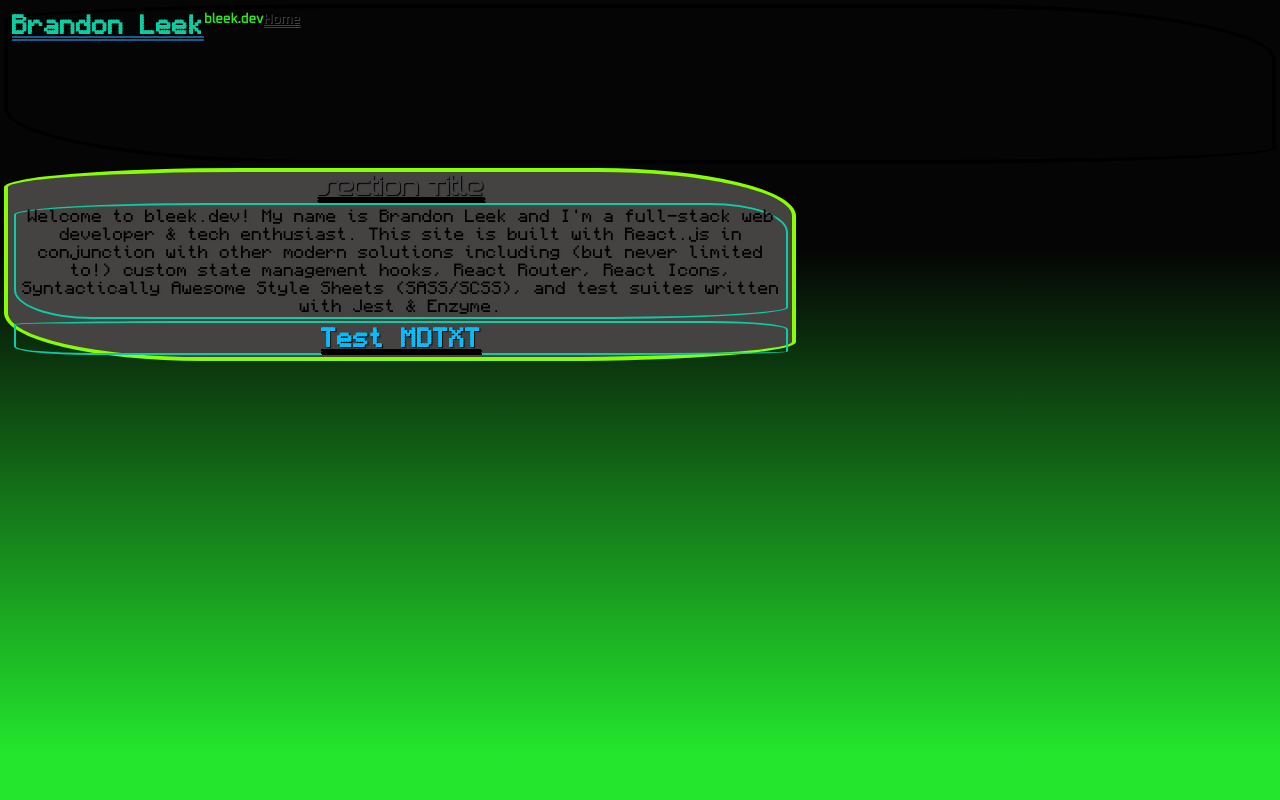
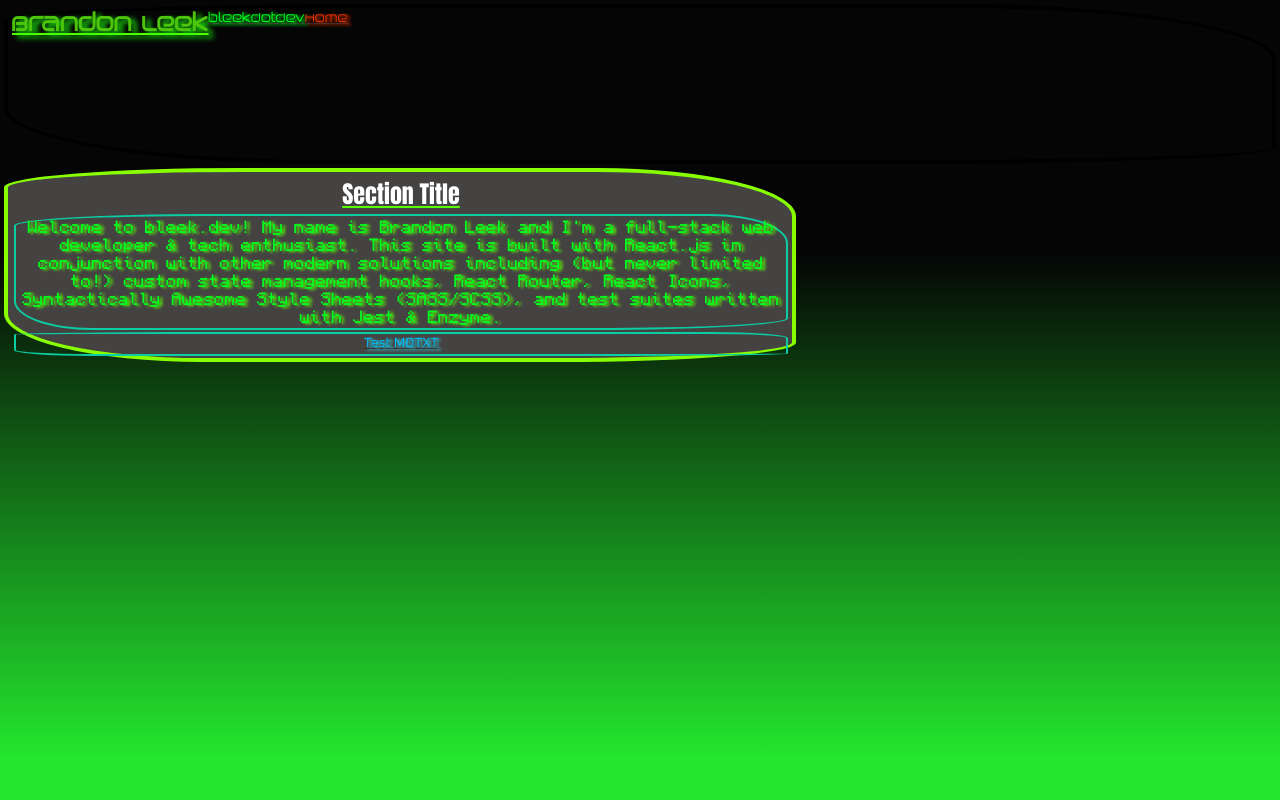
Before and after one commit to bleek42/bleek-dot-dev, a Next.js app: page /home in a window 1280 px wide. Shown: the top 800 px of the page. Built offline with nearby package versions, Linux system fonts and the light colour scheme.

Commit message:
finally got all new consolidated text componenets working with props for fonts, colors, text shadows, etc.; commented out trpc temporarily, working on database with it next; minor modifications to eslint, api/, styled.d

```diff
--- a/src/components/Footer/index.tsx
+++ b/src/components/Footer/index.tsx
@@ -1,5 +1,5 @@
 import { Footer as Wrapper } from './Footer';
-import { BlkTxt } from '@global/Text';
+import { SmTxt } from '@global/Text';
 
 import type { BaseComponentProps } from '@props/base.component.props';
 
@@ -11,7 +11,7 @@ export default function Footer({ id, name, icon }: FooterProps) {
 	return (
 		<Wrapper>
 			<i>{'<NoIcon />'}</i>
-			<BlkTxt>version 0.4.4 by bleek42</BlkTxt>
+			<SmTxt>version 0.4.4 by bleek42</SmTxt>
 		</Wrapper>
 	);
 }
--- a/src/components/Header/index.tsx
+++ b/src/components/Header/index.tsx
@@ -1,19 +1,26 @@
-import type { HeaderProps } from '@props/header.props';
+import type { BaseComponentProps } from '@props/base.component.props';
 
 import Navbar from '@components/Navbar';
 import { pageLinks } from '@constants/page-links';
 import { Header as Wrapper } from './Header';
-import { BlkMd, CyLg } from '@global/Text';
-import { GrnMd } from '../global/Text';
+import { LgTxt, MdTxt } from '@global/Text';
+
+type HeaderProps = BaseComponentProps;
 
 export default function Header({ id, name, title }: HeaderProps) {
 	console.log('Header component:', id, name, title);
 
 	return (
 		<Wrapper>
-			<CyLg>Brandon Leek</CyLg>
-			<GrnMd>bleek.dev</GrnMd>
-			<BlkMd>{title}</BlkMd>
+			<LgTxt font="Birdman" color="green" shadow="black">
+				Brandon Leek
+			</LgTxt>
+			<MdTxt font="Birdman" color="neon" shadow="steel">
+				bleekDotDev
+			</MdTxt>
+			<MdTxt font="Birdman" color="red" shadow="steel">
+				{title}
+			</MdTxt>
 			<Navbar pageLinks={pageLinks} />
 		</Wrapper>
 	);
--- a/src/components/Navbar/index.tsx
+++ b/src/components/Navbar/index.tsx
@@ -2,7 +2,7 @@ import { useState } from 'react';
 
 import type { NavBarProps } from '@props/navbar.props';
 import { Nav, Toggle, ToggleBtn, NavLink, NavList, NavItem } from './Navbar';
-import { CyLg } from '@components/global/Text';
+import { LgTxt } from '@components/global/Text';
 
 export default function Navbar({ pageLinks }: NavBarProps) {
 	const [toggle, setToggle] = useState<boolean>(false);
@@ -12,7 +12,9 @@ export default function Navbar({ pageLinks }: NavBarProps) {
 	return (
 		<Nav onMouseLeave={toggleMenu}>
 			<NavList>
-				<CyLg>Menu</CyLg>
+				<LgTxt font="Birdman" color="neon" shadow="steel">
+					Menu
+				</LgTxt>
 				{toggle ? (
 					<Toggle toggle={toggle}>
 						{pageLinks.map((link, idx) => (
--- a/src/components/Section/index.tsx
+++ b/src/components/Section/index.tsx
@@ -2,7 +2,7 @@ import type { BaseComponentProps } from '@props/base.component.props';
 
 import { useId } from 'react';
 
-import { StlLg, BlkTxt, CyTxt, MdTxt } from '@global/Text';
+import { LgTxt, MdTxt, SmTxt } from '@global/Text';
 import { Section as Wrapper, Article } from './Section';
 
 type SectionProps = BaseComponentProps;
@@ -12,12 +12,14 @@ export default function Section({ id, name, title, content, icon }: SectionProps
 
 	return (
 		<Wrapper key={`sect-${id}` || `sect-${sectionId}`} id={`sect-${id}` || `sect-${sectionId}`}>
-			<StlLg>{title || 'Section Title'}</StlLg>
+			<LgTxt>{title || 'Section Title'}</LgTxt>
 			<Article>
-				<BlkTxt>{content || 'no article content provided...'}</BlkTxt>
+				<SmTxt font="MonocraftNF" color="neon">
+					{content || 'no article content provided...'}
+				</SmTxt>
 			</Article>
 			<Article>
-				<MdTxt color="cyan" font="MonocraftNF">
+				<MdTxt font="Oxanium" color="cyan">
 					Test MDTXT
 				</MdTxt>
 			</Article>
--- a/src/components/global/Text.ts
+++ b/src/components/global/Text.ts
@@ -1,43 +1,7 @@
 import type { ComponentType } from 'react';
-import type {
-  Colors,
-  DefaultTheme,
-  fonts,
-  StyledComponentProps,
-  ThemedStyledProps,
-} from 'styled-components';
+import type { Colors, CommonColors, DefaultTheme, StyledComponentProps } from 'styled-components';
 
 import styled from 'styled-components';
-
-const foreground = {
-  green: 'rgb(43, 230, 33)',
-  red: 'rgb(214, 30, 30)',
-  orange: 'rgb(222, 76, 18)',
-  purple: 'rgb(161, 85, 233)',
-  blue: 'rgb(12, 95, 151)',
-  cyan: 'rgb(11, 205, 163)',
-  drab: 'rgb(38, 136, 59)',
-  steel: 'rgb(69, 66, 66)',
-  tan: 'rgb(177, 177, 165)',
-  black: 'rgb(0, 0, 0)',
-  neon: 'rgb(136, 255, 0)',
-};
-
-const background = {
-  cyan: 'rgb(11, 205, 163)',
-  blue: 'rgb(12, 95, 151)',
-  green: 'rgb(43, 230, 33)',
-  drab: 'rgb(38, 136, 59)',
-  steel: 'rgb(69, 66, 66)',
-  black: 'rgb(0, 0, 0)',
-  steelBlue: 'linear-gradient(65deg, rgb(69, 66, 66), rgb(12, 95, 151))',
-  greenCyan: 'linear-gradient(65deg, rgb(43, 230, 33), rgb(11, 205, 163))',
-  blackSteel: 'linear-gradient(65deg, rgb(0, 0, 0), rgb(69, 66, 66))',
-};
-
-const fgColors = new Map(Object.entries(foreground));
-const bgColors = new Map(Object.entries(background));
-console.log(fgColors, bgColors);
 
 type TextProps = StyledComponentProps<
   keyof JSX.IntrinsicElements | ComponentType<unknown>,
@@ -45,11 +9,18 @@ type TextProps = StyledComponentProps<
   Record<string, unknown>,
   never
 > & {
-  font: (typeof fonts)[number] | string[] | string;
+  font: string;
   color: keyof Colors;
+  shadow?: keyof Colors;
 };
 
-export const MdTxt = styled.h2<TextProps>`
+export const SmTxt = styled.p<TextProps>`
+  text-align: center;
+  font-weight: 450;
+  font-family: ${(props) =>
+    props.theme.fonts.includes(props.font)
+      ? props.font
+      : 'Impact, Haettenschweiler, "Arial Narrow Bold", sans-serif'};
   color: ${(props) =>
     props.color in props.theme.palette.primary
       ? props.theme.palette.primary[props.color]
@@ -58,106 +29,184 @@ export const MdTxt = styled.h2<TextProps>`
       : props.color in props.theme.palette.tertiary
       ? props.theme.palette.tertiary[props.color]
       : props.theme.palette.common.black};
-  font-family: ${(props) =>
-    props.font ? props.font : 'Impact, Haettenschweiler, "Arial Narrow Bold", sans-serif'};
-  font-weight: 650;
-  text-align: center;
-  text-shadow: rgb(0, 0, 0) 1px 1px 1px;
-  text-decoration: underline;
+  text-shadow: ${(props) =>
+    props?.shadow && props.shadow in props.theme.palette.primary
+      ? `${props.theme.palette.primary[props.color]} 3px 1px 3px`
+      : props.color in props.theme.palette.secondary
+      ? `${props.theme.palette.secondary[props.color]} 3px 1px 3px`
+      : props.color in props.theme.palette.tertiary
+      ? `${props.theme.palette.tertiary[props.color]} 3px 1px 3px`
+      : 'none'};
+  /* text-decoration: underline;
   text-decoration-color: rgb(0, 0, 0);
-  text-decoration-style: double;
+  text-decoration-style: double; */
 `;
 
-export const StlLg = styled.h2`
-  color: rgb(66, 66, 66);
-  font-family: Birdman;
-  font-weight: 650;
+export const MdTxt = styled.h5<TextProps>`
   text-align: center;
-  text-shadow: rgb(0, 0, 0) 1px 1px 1px;
+  font-weight: 550;
+  font-family: ${(props) =>
+    props.theme.fonts.includes(props.font)
+      ? props.font
+      : 'Impact, Haettenschweiler, "Arial Narrow Bold", sans-serif'};
+  color: ${(props) =>
+    props.color in props.theme.palette.primary
+      ? props.theme.palette.primary[props.color]
+      : props.color in props.theme.palette.secondary
+      ? props.theme.palette.secondary[props.color]
+      : props.color in props.theme.palette.tertiary
+      ? props.theme.palette.tertiary[props.color]
+      : props.theme.palette.common.white};
+  text-shadow: ${(props) =>
+    props?.shadow && props.shadow in props.theme.palette.primary
+      ? `${props.theme.palette.primary[props.color]} 3px 1px 3px`
+      : props.color in props.theme.palette.secondary
+      ? `${props.theme.palette.secondary[props.color]} 3px 1px 3px`
+      : props.color in props.theme.palette.tertiary
+      ? `${props.theme.palette.tertiary[props.color]} 3px 1px 3px`
+      : null};
   text-decoration: underline;
-  text-decoration-color: rgb(0, 0, 0);
-  text-decoration-style: double;
+  text-decoration-color: ${({ theme }) => theme.palette.secondary.steel};
+  text-decoration-style: solid;
 `;
 
-export const CyLg = styled.h2`
-  color: rgb(11, 205, 163);
-  font-family: MonocraftNF;
-  font-weight: 650;
-  text-shadow: rgb(0, 0, 0) 1px 1px 1px;
+export const LgTxt = styled.h2<TextProps>`
+  text-align: center;
+  font-weight: 750;
+  font-family: ${(props) =>
+    props.theme.fonts.includes(props.font)
+      ? props.font
+      : 'Impact, Haettenschweiler, "Arial Narrow Bold", sans-serif'};
+  color: ${(props) =>
+    props.color in props.theme.palette.primary
+      ? props.theme.palette.primary[props.color]
+      : props.color in props.theme.palette.secondary
+      ? props.theme.palette.secondary[props.color]
+      : props.color in props.theme.palette.tertiary
+      ? props.theme.palette.tertiary[props.color]
+      : props.theme.palette.common.white};
+  text-shadow: ${(props) =>
+    props?.shadow && props.shadow in props.theme.palette.primary
+      ? `${props.theme.palette.primary[props.color]} 5px 3px 5px`
+      : props.color in props.theme.palette.secondary
+      ? `${props.theme.palette.secondary[props.color]} 5px 3px 5px`
+      : props.color in props.theme.palette.tertiary
+      ? `${props.theme.palette.tertiary[props.color]} 5px 3px 5px`
+      : null};
   text-decoration: underline;
-  text-decoration-color: rgb(12, 96, 150);
-  text-decoration-style: double;
+  text-decoration-color: ${({ theme }) => theme.palette.secondary.neon};
+  text-decoration-style: solid;
 `;
 
-export const NeonLg = styled.h2`
-  color: rgb(135, 255, 0);
-  font-family: Birdman;
-  font-weight: 650;
-  text-align: center;
-  text-shadow: rgb(38, 136, 60) 1px 0 1px;
-  text-decoration: underline;
-  text-decoration-color: rgb(135, 255, 0);
-  text-decoration-style: double;
-`;
+// export const StlLg = styled.h2`
+//   color: rgb(66, 66, 66);
+//   font-family: Birdman;
+//   font-weight: 650;
+//   text-align: center;
+//   text-shadow: rgb(0, 0, 0) 1px 1px 1px;
+//   text-decoration: underline;
+//   text-decoration-color: rgb(0, 0, 0);
+//   text-decoration-style: double;
+// `;
 
-export const NeonTxt = styled.p`
-  color: rgb(135, 255, 0);
-  font-family: 'MonocraftNF';
-  font-weight: 650;
-  text-align: center;
-  text-shadow: rgb(38, 136, 60) 1px 0 1px;
-  text-decoration: underline;
-  text-decoration-color: rgb(135, 255, 0);
-  text-decoration-style: double;
-`;
+// export const NeonLg = styled.h2`
+//   color: rgb(135, 255, 0);
+//   font-family: Birdman;
+//   font-weight: 650;
+//   text-align: center;
+//   text-shadow: rgb(38, 136, 60) 1px 0 1px;
+//   text-decoration: underline;
+//   text-decoration-color: rgb(135, 255, 0);
+//   text-decoration-style: double;
+// `;
 
-export const GrnMd = styled.h5`
-  color: rgb(45, 230, 35);
-  font-family: 'Oxanium';
-  font-weight: 650;
-  text-align: center;
-  text-shadow: rgb(12, 95, 151) 1px;
-  text-decoration: underline;
-  text-decoration-color: rgb(0, 0, 0);
-  text-decoration-style: double;
-`;
+// export const NeonTxt = styled.p`
+//   color: rgb(135, 255, 0);
+//   font-family: 'MonocraftNF';
+//   font-weight: 650;
+//   text-align: center;
+//   text-shadow: rgb(38, 136, 60) 1px 0 1px;
+//   text-decoration: underline;
+//   text-decoration-color: rgb(135, 255, 0);
+//   text-decoration-style: double;
+// `;
 
-export const BlkMd = styled.h5`
-  color: rgb(0, 0, 0);
-  font-family: 'Oxanium';
-  font-weight: 650;
-  text-align: center;
-  text-shadow: rgb(66, 66, 66) 1px 1px 0;
-  text-decoration: underline;
-  text-decoration-color: rgb(0, 0, 0);
-  text-decoration-style: double;
-`;
+// export const GrnMd = styled.h5`
+//   color: rgb(45, 230, 35);
+//   font-family: 'Oxanium';
+//   font-weight: 650;
+//   text-align: center;
+//   text-shadow: rgb(12, 95, 151) 1px;
+//   text-decoration: underline;
+//   text-decoration-color: rgb(0, 0, 0);
+//   text-decoration-style: double;
+// `;
 
-export const BlkTxt = styled.p`
-  font-family: 'MonocraftNF';
-  font-weight: 450;
-  color: rgb(0, 0, 0);
-  text-shadow: rgb(12, 95, 151) 1px 1px o;
-`;
+// export const BlkMd = styled.h5`
+//   color: rgb(0, 0, 0);
+//   font-family: 'Oxanium';
+//   font-weight: 650;
+//   text-align: center;
+//   text-shadow: rgb(66, 66, 66) 1px 1px 0;
+//   text-decoration: underline;
+//   text-decoration-color: rgb(0, 0, 0);
+//   text-decoration-style: double;
+// `;
 
-// text-align: left;
-// text-decoration: 0.5px underline;
-// text-decoration-color: rgb(11, 205, 163);
+// export const BlkTxt = styled.p`
+//   font-family: 'MonocraftNF';
+//   font-weight: 450;
+//   color: rgb(0, 0, 0);
+//   text-shadow: rgb(12, 95, 151) 1px 1px o;
+// `;
 
-export const CyTxt = styled.p`
-  font-family: Oxanium, MonocraftNF;
-  font-weight: 700;
-  color: rgb(11, 205, 163);
-  text-shadow: 1px rgb(12, 95, 151);
-`;
+// // text-align: left;
+// // text-decoration: 0.5px underline;
+// // text-decoration-color: rgb(11, 205, 163);
 
-// text-decoration: underline;
-// text-decoration-style: double;
-// text-decoration-thickness: 300;
+// export const CyTxt = styled.p`
+//   font-family: Oxanium, MonocraftNF;
+//   font-weight: 700;
+//   color: rgb(11, 205, 163);
+//   text-shadow: 1px rgb(12, 95, 151);
+// `;
 
-export const GrnTxt = styled.p`
-  font-family: MonocraftNF;
-  font-weight: 700;
-  color: rgb(43, 230, 33);
-  text-shadow: rgb(38, 136, 59) 1px 0 1px;
-`;
+// // text-decoration: underline;
+// // text-decoration-style: double;
+// // text-decoration-thickness: 300;
+
+// export const GrnTxt = styled.p`
+//   font-family: MonocraftNF;
+//   font-weight: 700;
+//   color: rgb(43, 230, 33);
+//   text-shadow: rgb(38, 136, 59) 1px 0 1px;
+// `;
+
+// const foreground = {
+//   green: 'rgb(43, 230, 33)',
+//   red: 'rgb(214, 30, 30)',
+//   orange: 'rgb(222, 76, 18)',
+//   purple: 'rgb(161, 85, 233)',
+//   blue: 'rgb(12, 95, 151)',
+//   cyan: 'rgb(11, 205, 163)',
+//   drab: 'rgb(38, 136, 59)',
+//   steel: 'rgb(69, 66, 66)',
+//   tan: 'rgb(177, 177, 165)',
+//   black: 'rgb(0, 0, 0)',
+//   neon: 'rgb(136, 255, 0)',
+// };
+
+// const background = {
+//   cyan: 'rgb(11, 205, 163)',
+//   blue: 'rgb(12, 95, 151)',
+//   green: 'rgb(43, 230, 33)',
+//   drab: 'rgb(38, 136, 59)',
+//   steel: 'rgb(69, 66, 66)',
+//   black: 'rgb(0, 0, 0)',
+//   steelBlue: 'linear-gradient(65deg, rgb(69, 66, 66), rgb(12, 95, 151))',
+//   greenCyan: 'linear-gradient(65deg, rgb(43, 230, 33), rgb(11, 205, 163))',
+//   blackSteel: 'linear-gradient(65deg, rgb(0, 0, 0), rgb(69, 66, 66))',
+// };
+
+// const fgColors = new Map(Object.entries(foreground));
+// const bgColors = new Map(Object.entries(background));
```
Also changed, not shown: src/components/global/theme.tsx (+2 -8 lines), src/pages/_document.tsx (+6 -10 lines), src/pages/api/preview.ts (+3 -5 lines), src/utils/trpc.ts (+41 -41 lines), styled.d.ts (+7 -12 lines), .eslintrc.json.
